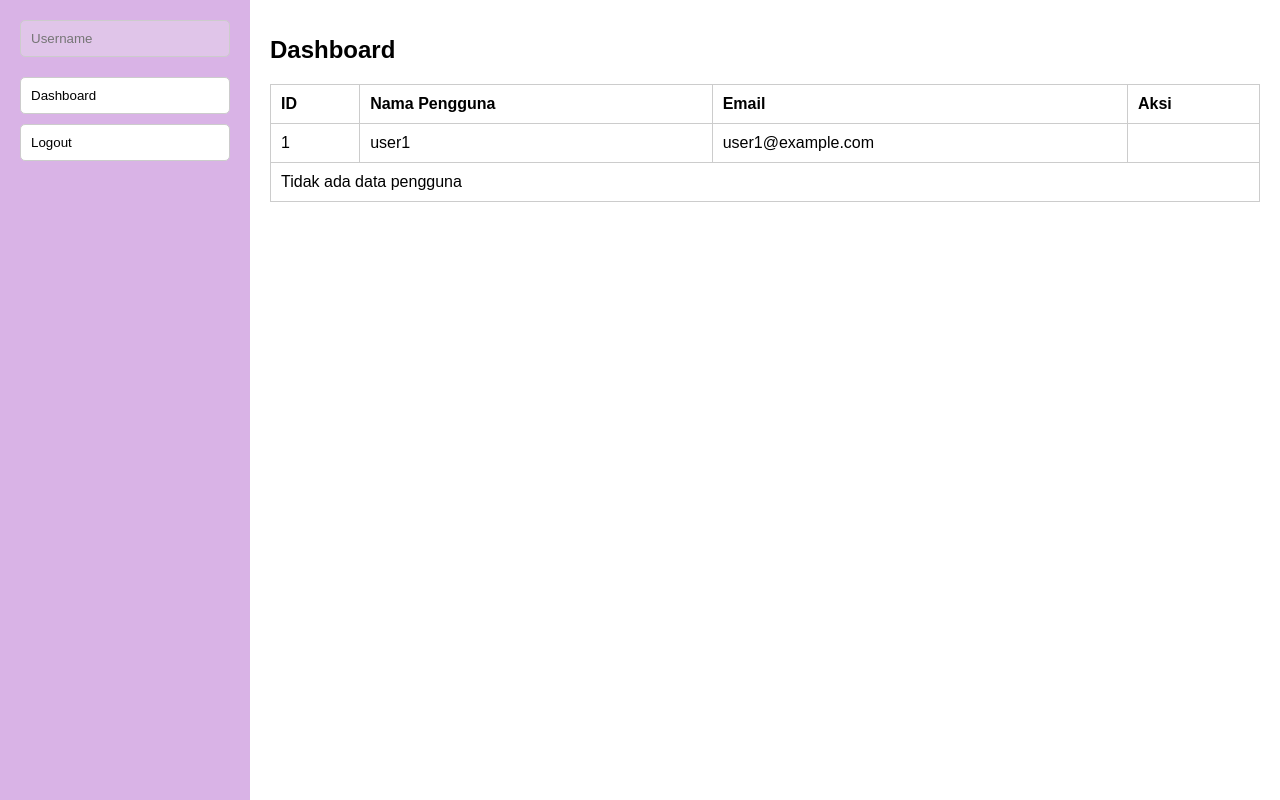
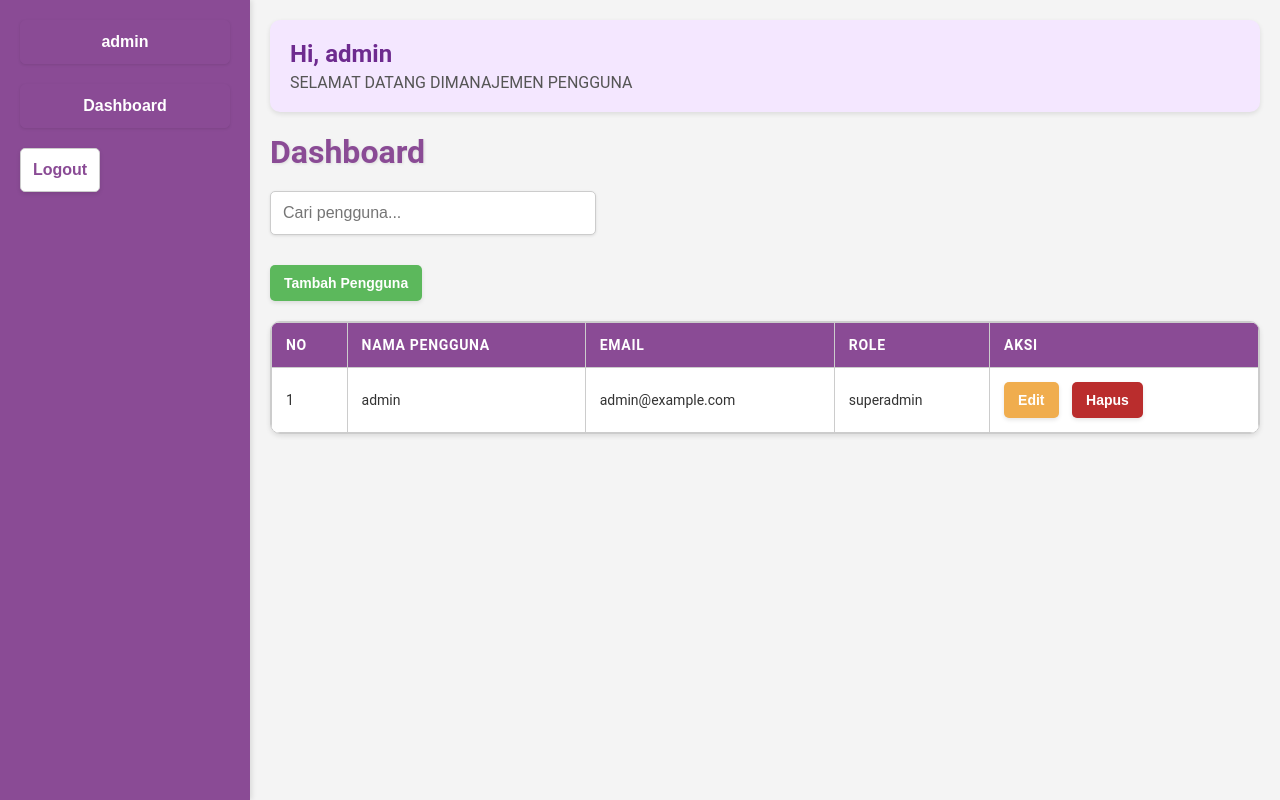
Before and after one commit to ElsaAmbarwati/PWPElsa238, a Flask app: page /dashboard in a window 1280 px wide. Run offline with Flask 3, Linux system fonts and the light colour scheme; a user stored in the database is signed in; parts of the project's set-up code (start-up, migrations or seed data) failed here and were passed over.

Commit message:
perubahan

```diff
--- a/app.py
+++ b/app.py
@@ -3,14 +3,17 @@ from flask_sqlalchemy import SQLAlchemy
 from werkzeug.security import generate_password_hash, check_password_hash
 import logging
 
+# Konfigurasi log
 logging.basicConfig(level=logging.DEBUG)
 
+# Inisialisasi Flask dan database
 app = Flask(__name__)
 app.secret_key = 'your_secret_key'
-app.config['SQLALCHEMY_DATABASE_URI'] = 'sqlite:///manajemen_pengguna.db'
+app.config['SQLALCHEMY_DATABASE_URI'] = 'mysql+pymysql://root:@localhost/manajemen_pengguna'
+app.config['SQLALCHEMY_TRACK_MODIFICATIONS'] = False
 db = SQLAlchemy(app)
 
-# Database Model
+# Model database
 class User(db.Model):
     id = db.Column(db.Integer, primary_key=True)
     username = db.Column(db.String(150), nullable=False, unique=True)
@@ -18,46 +21,29 @@ class User(db.Model):
     email = db.Column(db.String(150), nullable=False, unique=True)
     password_hash = db.Column(db.String(200), nullable=False)
 
-# Buat database dan tambahkan pengguna admin awal
+# Buat tabel database
 def create_tables():
     with app.app_context():
         db.create_all()
-        if User.query.count() == 0:  # Periksa jika tabel kosong
+        if User.query.count() == 0:
             admin_user = User(
                 username="admin",
-                role="Admin",
+                role="superadmin",
                 email="admin@example.com",
                 password_hash=generate_password_hash("admin123", method='pbkdf2:sha256')
             )
             db.session.add(admin_user)
             db.session.commit()
+            print("Admin user created: admin@example.com / admin123")
+        else:
+            print("Admin user already exists.")
 
-# Routes
+# Rute Halaman Utama
 @app.route('/')
 def index():
-    return render_template('index.html')  # Render file index.html
+    return render_template('index.html')
 
-@app.route('/register', methods=['GET', 'POST'])
-def register():
-    if request.method == 'POST':
-        username = request.form['username']
-        role = request.form['role']
-        email = request.form['email']
-        password = request.form['password']
-
-        hashed_password = generate_password_hash(password, method='pbkdf2:sha256')
-        new_user = User(username=username, role=role, email=email, password_hash=hashed_password)
-
-        try:
-            db.session.add(new_user)
-            db.session.commit()
-            flash('Registration successful! Please log in.', 'success')
-            return redirect(url_for('login'))
-        except:
-            flash('Registration failed. Email or username already exists.', 'danger')
-
-    return render_template('register.html')
-
+# Rute Login
 @app.route('/login', methods=['GET', 'POST'])
 def login():
     if request.method == 'POST':
@@ -69,26 +55,49 @@ def login():
             session['user_id'] = user.id
             session['username'] = user.username
             session['role'] = user.role
-            flash(f'Welcome, {user.username}!', 'success')
+            flash(f'Selamat datang, {user.username}!', 'success')
             return redirect(url_for('dashboard'))
         else:
-            flash('Login failed. Check your email and password.', 'danger')
-
+            flash('Login gagal. Periksa email dan kata sandi Anda.', 'error')
     return render_template('login.html')
 
+# Rute Register
+@app.route('/register', methods=['GET', 'POST'])
+def register():
+    if request.method == 'POST':
+        username = request.form['data-username']
+        role = request.form['role']
+        email = request.form['email']
+        password = request.form['password']
+
+        hashed_password = generate_password_hash(password, method='pbkdf2:sha256')
+        new_user = User(username=username, role=role, email=email, password_hash=hashed_password)
+
+        try:
+            db.session.add(new_user)
+            db.session.commit()
+            flash('Registrasi berhasil! Silakan login.', 'success')
+            return redirect(url_for('dashboard'))
+        except Exception as e:
+            flash('Registrasi gagal. Email atau username sudah digunakan.', 'error')
+
+    return render_template('register.html')
+
+# Rute Dashboard
 @app.route('/dashboard')
 def dashboard():
     if 'user_id' not in session:
-        flash('You need to login first.', 'warning')
+        flash('Anda harus login terlebih dahulu.', 'warning')
         return redirect(url_for('login'))
 
     users = User.query.all()
-    return render_template('dashboard.html', users=users, role=session.get('role'))
+    return render_template('dashboard.html', users=users)
 
-@app.route('/add_user', methods=['GET', 'POST'])
-def add_user():
+# Rute Tambah Pengguna
+@app.route('/tambah', methods=['GET', 'POST'])
+def tambah():
     if 'user_id' not in session:
-        flash('You need to login first.', 'warning')
+        flash('Anda harus login terlebih dahulu.', 'warning')
         return redirect(url_for('login'))
 
     if request.method == 'POST':
@@ -103,17 +112,18 @@ def add_user():
         try:
             db.session.add(new_user)
             db.session.commit()
-            flash('User added successfully!', 'success')
+            flash('Pengguna berhasil ditambahkan.', 'success')
             return redirect(url_for('dashboard'))
-        except:
-            flash('Failed to add user. Email or username might already exist.', 'danger')
+        except Exception as e:
+            flash('Gagal menambahkan pengguna. Email atau username sudah digunakan.', 'error')
 
-    return render_template('add_user.html')
+    return render_template('tambah.html')
 
-@app.route('/edit_user/<int:id>', methods=['GET', 'POST'])
-def edit_user(id):
+# Rute Edit Pengguna
+@app.route('/edit/<int:id>', methods=['GET', 'POST'])
+def edit(id):
     if 'user_id' not in session:
-        flash('You need to login first.', 'warning')
+        flash('Anda harus login terlebih dahulu.', 'warning')
         return redirect(url_for('login'))
 
     user = User.query.get_or_404(id)
@@ -124,35 +134,38 @@ def edit_user(id):
 
         try:
             db.session.commit()
-            flash('User updated successfully!', 'success')
+            flash('Pengguna berhasil diperbarui.', 'success')
             return redirect(url_for('dashboard'))
-        except:
-            flash('Failed to update user.', 'danger')
+        except Exception as e:
+            flash('Gagal memperbarui pengguna.', 'error')
 
-    return render_template('edit_user.html', user=user)
+    return render_template('edit.html', user=user)
 
+# Rute Hapus
 @app.route('/delete_user/<int:id>', methods=['POST'])
 def delete_user(id):
-    if 'user_id' not in session:
-        flash('You need to login first.', 'warning')
-        return redirect(url_for('login'))
+    if 'user_id' not in session or session['role'] != 'superadmin':
+        flash('Anda tidak memiliki izin untuk menghapus pengguna.', 'error')
+        return redirect(url_for('dashboard'))
 
     user = User.query.get_or_404(id)
     try:
         db.session.delete(user)
         db.session.commit()
-        flash('User deleted successfully!', 'success')
-    except:
-        flash('Failed to delete user.', 'danger')
+        flash('Pengguna berhasil dihapus.', 'success')
+    except Exception as e:
+        flash('Gagal menghapus pengguna.', 'error')
 
     return redirect(url_for('dashboard'))
 
+# Rute Logout
 @app.route('/logout')
 def logout():
     session.clear()
-    flash('You have been logged out.', 'success')
-    return redirect(url_for('login'))
+    flash('Anda telah logout.', 'success')
+    return redirect(url_for('index'))
 
-if _name_ == '_main_':
-    create_tables()  # Panggil fungsi untuk membuat tabel dan data awal
+# Main Program
+if __name__ == '__main__':
+    create_tables()
     app.run(debug=True)
--- a/static/style-dashboard.css
+++ b/static/style-dashboard.css
@@ -1,38 +1,58 @@
 body {
     margin: 0;
-    font-family: Arial, sans-serif;
+    font-family: 'Roboto', sans-serif;
+    background-color: #f4f4f4;
+    color: #333;
 }
 
 .mp {
     width: 250px;
     height: 100vh;
-    background-color: #d9b3e6;
+    background-color: #8A4B95;
     position: fixed;
     display: flex;
     flex-direction: column;
     padding: 20px;
     box-sizing: border-box;
+    box-shadow: 2px 0 5px rgba(0, 0, 0, 0.1);
 }
 
 .mp input[type="text"] {
     margin-bottom: 20px;
-    padding: 10px;
-    border: 1px solid #ccc;
+    padding: 12px;
+    border: 1px solid #8A4B95;
     border-radius: 5px;
+    background-color: #8A4B95;
+    font-size: 16px;
+    text-align: center;
+    font-weight: bold;
+    color: #ffffff;
+    box-shadow: 0 1px 3px rgba(0, 0, 0, 0.1);
+}
+
+/* Menghilangkan garis biru saat fokus */
+.mp input[type="text"]:focus, .mp button:focus, input:focus, button:focus {
+    outline: none;
 }
 
 .mp button {
-    margin-bottom: 10px;
-    padding: 10px;
+    margin-bottom: 15px;
+    padding: 12px;
     background-color: white;
     border: 1px solid #ccc;
     border-radius: 5px;
+    font-size: 16px;
+    font-weight: bold;
+    color: #8A4B95;
     cursor: pointer;
-    text-align: left;
+    transition: all 0.3s ease;
+    box-shadow: 0 2px 4px rgba(0, 0, 0, 0.1);
 }
 
 .mp button:hover {
     background-color: #e6d4f0;
+    color: #5c3b73;
+    transform: scale(1.05);
 }
 
 .main {
@@ -40,49 +60,123 @@ body {
     padding: 20px;
 }
 
-.main h1 {
-    font-size: 24px;
+.welcome-message {
+    background-color: #f4e7ff; /* Warna ungu pastel */
+    padding: 20px;
+    border-radius: 10px;
     margin-bottom: 20px;
+    box-shadow: 0 2px 5px rgba(0, 0, 0, 0.1);
 }
 
-table {
+.welcome-message h2 {
+    font-size: 24px;
+    font-weight: bold;
+    color: #6E2B8F; /* Warna ungu gelap */
+    margin: 0;
+}
+
+.welcome-message p {
+    font-size: 16px;
+    color: #555;
+    margin: 5px 0 0;
+}
+
+.main h1 {
+    font-size: 32px;
+    font-weight: bold;
+    margin-bottom: 20px;
+    color: #8A4B95;
+    text-shadow: 1px 1px 3px rgba(0, 0, 0, 0.1);
+}
+
+.search-container {
+    margin-bottom: 30px;
+    display: flex;
+    align-items: center;
+    gap: 10px;
+}
+
+.search-container input {
+    padding: 12px;
+    width: 100%;
+    max-width: 300px;
+    border: 1px solid #ccc;
+    border-radius: 5px;
+    font-size: 16px;
+    background-color: #fff;
+    box-shadow: 0 1px 3px rgba(0, 0, 0, 0.1);
+}
+
+.search-container input:focus {
+    outline: none;
+    border-color: #8A4B95;
+    box-shadow: 0 2px 5px rgba(138, 75, 149, 0.3);
+}
+
+.table-container {
+    max-height: 400px; /* Atur tinggi maksimum tabel */
+    overflow-y: auto; /* Aktifkan scroll vertikal */
+    margin-top: 20px;
+    border: 1px solid #ccc; /* Tambahkan border untuk membedakan area scroll */
+    border-radius: 10px;
+    box-shadow: 0 2px 5px rgba(0, 0, 0, 0.1);
+}
+
+.table-container table {
     width: 100%;
     border-collapse: collapse;
-    margin-top: 20px;
 }
 
-table, th, td {
+.table-container th, .table-container td {
+    padding: 14px;
+    text-align: left;
     border: 1px solid #ccc;
+    font-size: 14px;
+    background-color: white;
 }
 
-th, td {
-    padding: 10px;
-    text-align: left;
+.table-container th {
+    background-color: #8A4B95;
+    color: white;
+    text-transform: uppercase;
+    letter-spacing: 0.05em;
+}
+
+.table-container tr:nth-child(even) {
+    background-color: #f9f9f9;
+}
+
+.table-container tr:hover {
+    background-color: #f1f1f1;
+    cursor: pointer; /* Menambahkan efek pointer */
 }
 
 .actions button {
-    margin-right: 5px;
-    padding: 5px 10px;
+    margin-right: 10px;
+    padding: 10px 14px;
     border: none;
-    border-radius: 3px;
+    border-radius: 5px;
+    font-size: 14px;
+    font-weight: bold;
     cursor: pointer;
+    color: white;
+    box-shadow: 0 2px 4px rgba(0, 0, 0, 0.1);
+    transition: all 0.3s ease;
 }
 
 .actions .edit {
     background-color: #f0ad4e;
-    color: white;
 }
 
 .actions .delete {
-    background-color: #d9534f;
-    color: white;
+    background-color: #ba2d2d;
 }
 
 .actions .add {
     background-color: #5cb85c;
-    color: white;
 }
 
 .actions button:hover {
-    opacity: 0.8;
+    opacity: 0.85;
+    transform: scale(1.05);
 }
--- a/static/style-index.css
+++ b/static/style-index.css
@@ -2,7 +2,7 @@
 
 body {
   font-family: "Fira Code", monospace;
-  background-image: url('../image/bg.jpg');
+  background-image: url('/static/image/bg.jpg');
   background-size: cover;
   background-position: center;
   background-repeat: no-repeat;
--- a/static/style-login.css
+++ b/static/style-login.css
@@ -5,7 +5,7 @@
 }
 body {
     font-family: Arial, sans-serif;
-    background-image: url('../image/bg.jpg');
+    background-image: url('/static/image/bg.jpg');
     background-size: cover;
     display: flex;
     justify-content: center;
@@ -100,10 +100,10 @@ button[type="submit"]:hover {
     transform: scale(1.02);
 }
 .register-btn {
-    background-color: #28A745;
+    background-color: #ba2d2d;
 }
 .register-btn:hover {
-    background-color: #218838;
+    background-color: #882121;
     transform: scale(1.02);
 }
 
--- a/templates/dashboard.html
+++ b/templates/dashboard.html
@@ -6,44 +6,110 @@
     <title>Dashboard</title>
     <link rel="stylesheet" href="../static/style-dashboard.css">
     <link rel="icon" href="../image/logo.png" type="image/png">
+    <script>
+        // Fungsi untuk meminta konfirmasi sebelum logout
+        function confirmLogout(event) {
+            const confirmation = confirm("Apakah Anda yakin ingin logout?");
+            if (!confirmation) {
+                event.preventDefault(); // Batalkan logout jika pengguna memilih 'Cancel'
+            }
+        }
+
+        // Fungsi untuk memfilter pengguna berdasarkan input pencarian
+        function filterUsers() {
+            const searchInput = document.getElementById("search-bar").value.toLowerCase();
+            const table = document.querySelector("table tbody");
+            const rows = table.getElementsByTagName("tr");
+
+            for (let i = 0; i < rows.length; i++) {
+                const usernameCell = rows[i].getElementsByTagName("td")[1]; // Kolom Nama Pengguna
+                const username = usernameCell.textContent.toLowerCase();
+
+                if (username.includes(searchInput)) {
+                    rows[i].style.display = ""; // Tampilkan baris jika cocok
+                } else {
+                    rows[i].style.display = "none"; // Sembunyikan baris jika tidak cocok
+                }
+            }
+        }
+    </script>
 </head>
 <body>
+    <!-- Sidebar -->
     <div class="mp">
-        <input type="text" placeholder="Username" disabled>
-        <button id="dashboard-btn">Dashboard</button>
-        <button id="logout-btn">Logout</button>
+        <!-- Kotak untuk menampilkan username -->
+        <input type="text" id="username-display" value="{{ session['username'] }}" disabled>
+
+        <!-- Tombol Dashboard -->
+        <input type="text" id="dashboard-display" value="Dashboard" readonly>
+
+        <!-- Tombol Logout -->
+        <form action="{{ url_for('logout') }}" method="GET" style="display:inline;" onsubmit="confirmLogout(event)">
+            <button type="submit" id="logout-btn">Logout</button>
+        </form>
     </div>
 
+    <!-- Konten Utama -->
     <div class="main">
+        <!-- Ucapan Sambutan -->
+        <div class="welcome-message">
+            <h2>Hi, {{ session['username'] }}</h2>
+            <p>SELAMAT DATANG DIMANAJEMEN PENGGUNA</p>
+        </div>
         <h1>Dashboard</h1>
-        <div class="actions" id="admin-actions" style="display: none;">
-            <button class="add">Tambah Pengguna</button>
+
+        <!-- Form Pencarian -->
+        <div class="search-container">
+            <input type="text" id="search-bar" placeholder="Cari pengguna..." onkeyup="filterUsers()">
         </div>
+
+        <!-- Tombol Tambah Pengguna -->
+        {% if session['role'] == 'superadmin' %}
+        <div class="actions">
+            <form action="{{ url_for('tambah') }}" method="GET" style="display:inline;">
+                <button type="submit" class="add">Tambah Pengguna</button>
+            </form>
+        </div>
+        {% endif %}
+
+        <!-- Kontainer Tabel Scrollable -->
+        <div class="table-container">
             <table>
                 <thead>
                     <tr>
-                    <th>ID</th>
+                        <th>No</th>
                         <th>Nama Pengguna</th>
                         <th>Email</th>
+                        <th>Role</th>
                         <th>Aksi</th>
                     </tr>
                 </thead>
-            <tbody id="user-table">
-                <!-- Contoh data statis -->
+                <tbody>
+                    {% for user in users %}
                     <tr>
-                    <td>1</td>
-                    <td>user1</td>
-                    <td>user1@example.com</td>
+                        <!-- Menggunakan forloop.counter untuk nomor urut -->
+                        <td>{{ loop.index }}</td>
+                        <td>{{ user.username }}</td>
+                        <td>{{ user.email }}</td>
+                        <td>{{ user.role }}</td>
                         <td class="actions">
-                        <button class="edit" style="display: none;">Edit</button>
-                        <button class="delete" style="display: none;">Hapus</button>
+                            <!-- Tombol Edit -->
+                            <form action="{{ url_for('edit', id=user.id) }}" method="GET" style="display:inline;">
+                                <button type="submit" class="edit">Edit</button>
+                            </form>
+
+                            <!-- Tombol Hapus -->
+                            {% if session['role'] == 'superadmin' %}
+                            <form action="{{ url_for('delete_user', id=user.id) }}" method="POST" style="display:inline;">
+                                <button type="submit" class="delete">Hapus</button>
+                            </form>
+                            {% endif %}
                         </td>
                     </tr>
-                <tr>
-                    <td colspan="4">Tidak ada data pengguna</td>
-                </tr>
+                    {% endfor %}
                 </tbody>
             </table>
         </div>
+    </div>
 </body>
 </html>
```
Also changed, not shown: conect.py (added, +11 -0 lines), static/style-edit.css (added, +121 -0 lines), static/style-register.css (+5 -2 lines), static/style-tambah.css (added, +121 -0 lines), templates/edit.html (added, +29 -0 lines), templates/index.html (+7 -7 lines), templates/login.html (+5 -6 lines), templates/register.html (+12 -16 lines), templates/tambah.html (added, +32 -0 lines), instance/manajemen_pengguna.db (added), static/image/bg.jpg (renamed from image/bg.jpg), static/image/logo.png (renamed from image/logo.png), 1 other file. Lines whose indentation alone changed are shown as unchanged.
